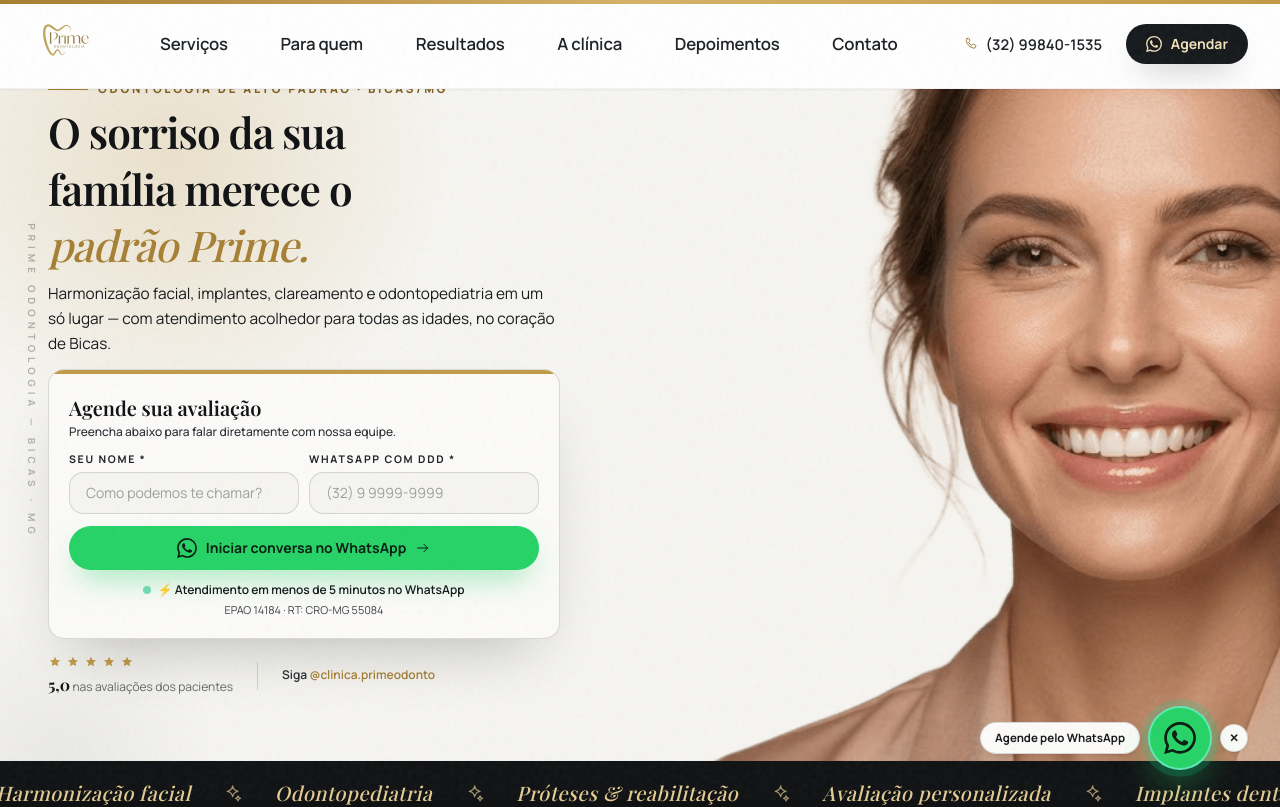
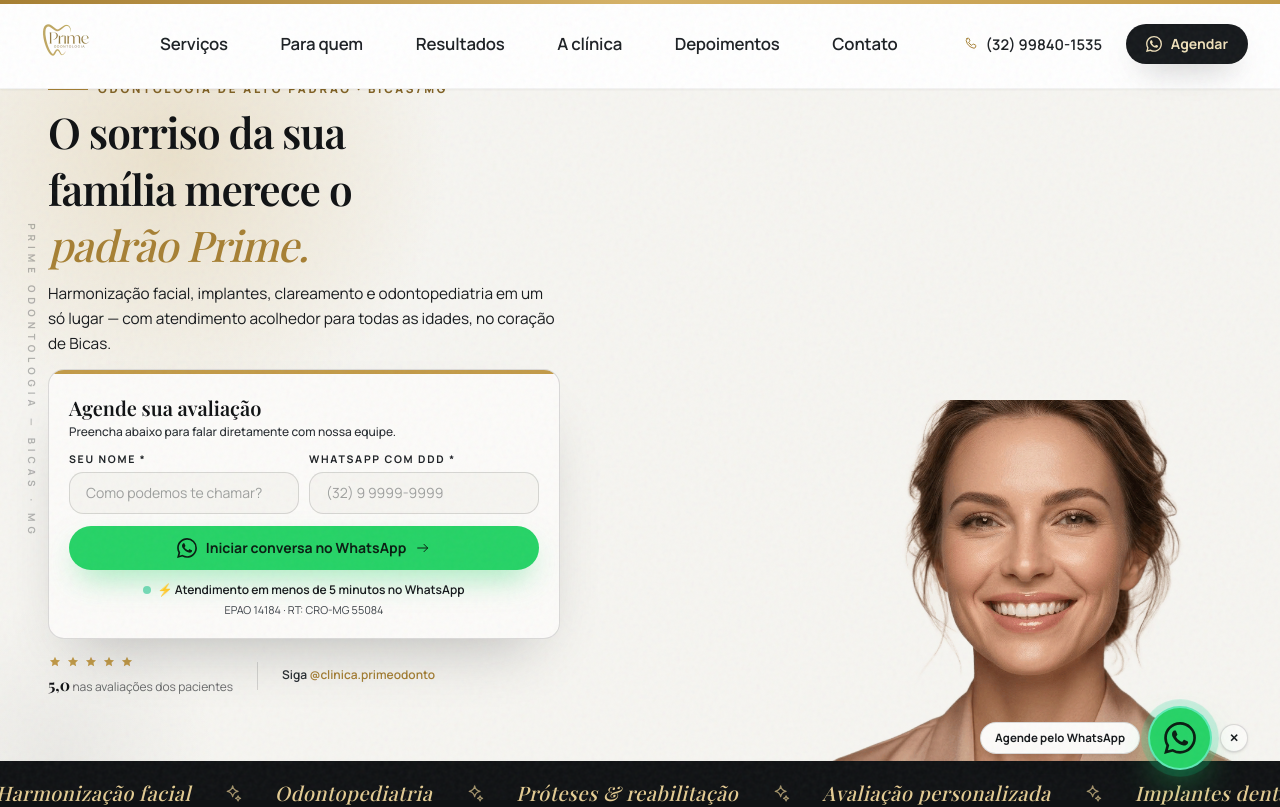
Before and after one commit to nilosvt-sudo/Prime-Odontologia, a React (Vite) app: page / in a window 1280 px wide. Shown: the top 807 px of the page. Built offline with nearby package versions, Linux system fonts and the light colour scheme; a web font is replaced by a local one.

Commit message:
feat: desloca foto para a direita e centraliza no quadrante da hero com object-contain

```diff
--- a/src/components/Hero.tsx
+++ b/src/components/Hero.tsx
@@ -208,11 +208,11 @@ export default function Hero() {
         </motion.div>
       </div>
 
-      {/* Imagem da mulher no Desktop — Cobertura lateral absoluta preenchendo 100% de cima a baixo */}
+      {/* Imagem da mulher no Desktop — Posicionada à direita e centralizada no quadrante */}
       <img
         src="/hero-sorriso.png"
         alt="Sorriso radiante — Prime Odontologia"
-        className="hidden lg:block absolute right-0 bottom-0 top-0 w-1/2 h-full object-cover object-[center_top] pointer-events-none z-0 drop-shadow-2xl !filter-none select-none"
+        className="hidden lg:block absolute right-0 xl:right-6 bottom-0 top-0 w-[46%] xl:w-[48%] h-full object-contain object-bottom pointer-events-none z-0 drop-shadow-2xl !filter-none select-none"
       />
     </section>
   );
```
